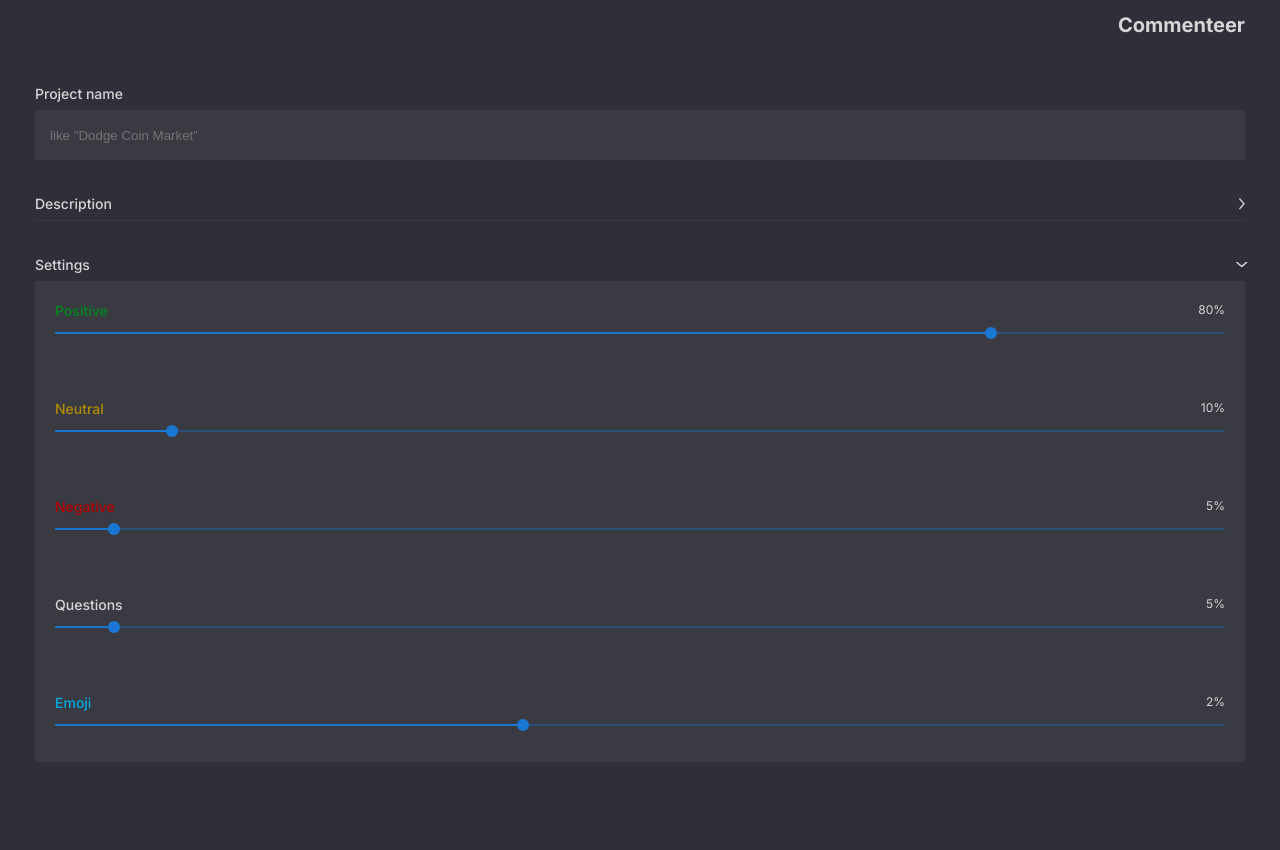
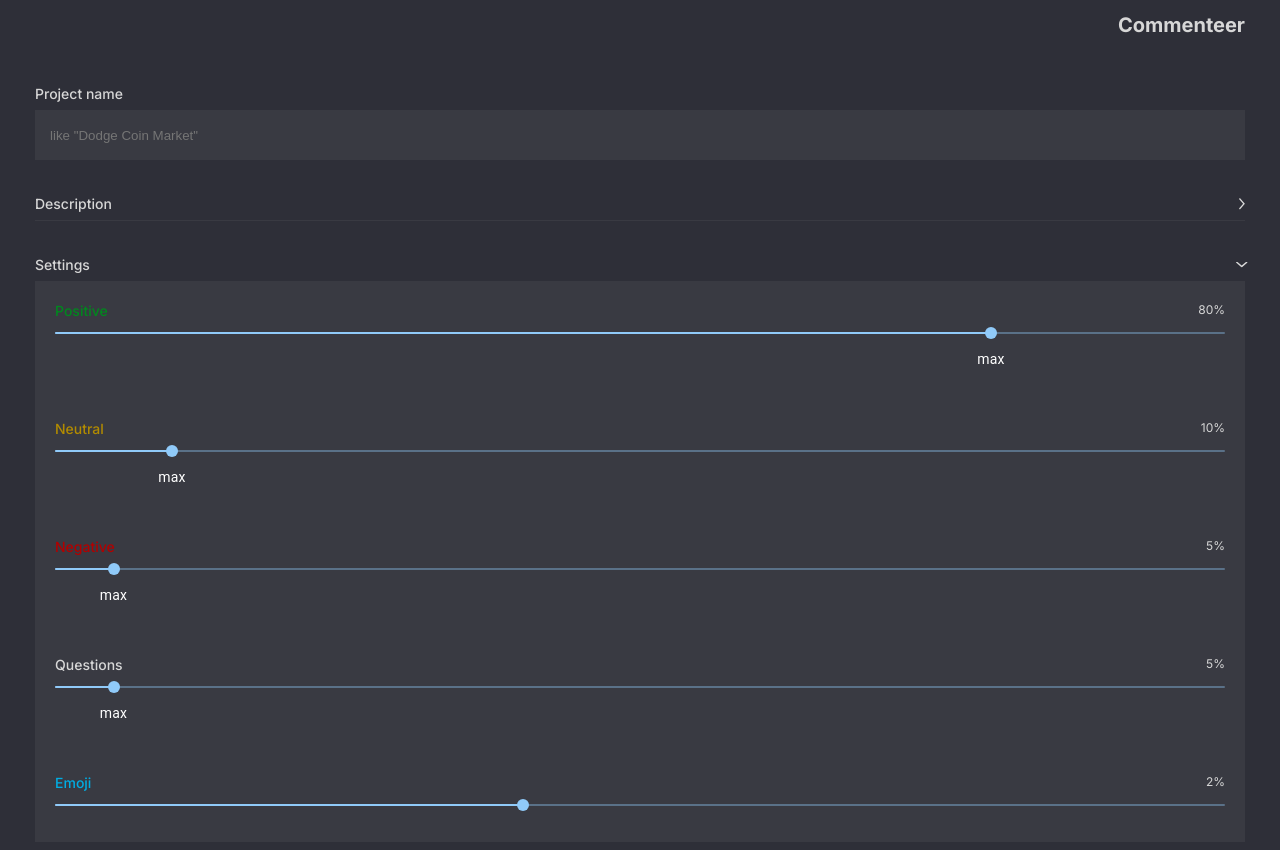
Before and after one commit to mazurcodes/commenteer, a Next.js app: page / in a window 1280 px wide. Shown: the top 850 px of the page. Before the commit the page ends 800 px from the top, so only its background shows below. Built offline with nearby package versions, Linux system fonts and the light colour scheme.

Commit message:
ProjectFormSettings handleChange function version 1

```diff
--- a/app/components/ProjectForm/ProjectFormSettings/index.module.scss
+++ b/app/components/ProjectForm/ProjectFormSettings/index.module.scss
@@ -4,10 +4,6 @@
   gap: 50px;
   padding: 20px;
   background-color: #393a42;
-}
-
-.controlWrapper {
-  //   margin-bottom: 50px;
 }
 
 .controlHeader {
--- a/app/components/ProjectForm/ProjectFormSettings/index.tsx
+++ b/app/components/ProjectForm/ProjectFormSettings/index.tsx
@@ -17,6 +17,43 @@ const ProjectFormSettings = () => {
   const [questions, setQuestions] = useState(defaultSettings.questions);
   const [emoji, setEmoji] = useState(defaultSettings.emoji);
 
+  // const handleChange = (pos: number, neu: number, neg: number, que: number) => {
+  //   const sum = pos + neu + neg + que;
+  //   const diff = 100 - sum;
+
+  //   if (diff !== 0) {
+  //     const nonZeroParams =
+  //       (pos !== 0 ? 1 : 0) +
+  //       (neu !== 0 ? 1 : 0) +
+  //       (neg !== 0 ? 1 : 0) +
+  //       (que !== 0 ? 1 : 0);
+
+  //     const ratio = diff / nonZeroParams;
+
+  //     setPositive(pos !== 0 || ratio > 0 ? Math.floor(pos + ratio) : 0);
+  //     setNeutral(neu !== 0 || ratio > 0 ? Math.floor(neu + ratio) : 0);
+  //     setNegative(neg !== 0 || ratio > 0 ? Math.floor(neg + ratio) : 0);
+  //     setQuestions(que !== 0 || ratio > 0 ? Math.floor(que + ratio) : 0);
+  //   }
+  // };
+
+  const handlePositive = (pos: number) => {
+    const max = 100 - (neutral + negative + questions);
+    if (pos <= max) setPositive(pos);
+  };
+  const handleNeutral = (neu: number) => {
+    const max = 100 - (positive + negative + questions);
+    if (neu <= max) setNeutral(neu);
+  };
+  const handleNegative = (neg: number) => {
+    const max = 100 - (neutral + positive + questions);
+    if (neg <= max) setNegative(neg);
+  };
+  const handleQuestions = (que: number) => {
+    const max = 100 - (neutral + negative + positive);
+    if (que <= max) setQuestions(que);
+  };
+
   return (
     <div className={styles.wrapper}>
       {/* positive */}
@@ -33,8 +70,12 @@ const ProjectFormSettings = () => {
             valueLabelDisplay="off"
             min={0}
             max={100}
+            marks={[
+              { value: 100 - (neutral + negative + questions), label: 'max' },
+            ]}
+            value={positive}
             onChange={(event: Event, value: number | number[]) =>
-              setPositive(value as number)
+              handlePositive(value as number)
             }
           />
         </Box>
@@ -54,8 +95,12 @@ const ProjectFormSettings = () => {
             valueLabelDisplay="off"
             min={0}
             max={100}
+            marks={[
+              { value: 100 - (positive + negative + questions), label: 'max' },
+            ]}
+            value={neutral}
             onChange={(event: Event, value: number | number[]) =>
-              setNeutral(value as number)
+              handleNeutral(value as number)
             }
           />
         </Box>
@@ -75,8 +120,12 @@ const ProjectFormSettings = () => {
             valueLabelDisplay="off"
             min={0}
             max={100}
+            marks={[
+              { value: 100 - (neutral + positive + questions), label: 'max' },
+            ]}
+            value={negative}
             onChange={(event: Event, value: number | number[]) =>
-              setNegative(value as number)
+              handleNegative(value as number)
             }
           />
         </Box>
@@ -96,8 +145,12 @@ const ProjectFormSettings = () => {
             valueLabelDisplay="off"
             min={0}
             max={100}
+            marks={[
+              { value: 100 - (neutral + negative + positive), label: 'max' },
+            ]}
+            value={questions}
             onChange={(event: Event, value: number | number[]) =>
-              setQuestions(value as number)
+              handleQuestions(value as number)
             }
           />
         </Box>
@@ -117,6 +170,7 @@ const ProjectFormSettings = () => {
             valueLabelDisplay="off"
             min={0}
             max={5}
+            value={emoji}
             onChange={(event: Event, value: number | number[]) =>
               setEmoji(value as number)
             }
--- a/app/components/ProjectForm/index.tsx
+++ b/app/components/ProjectForm/index.tsx
@@ -3,9 +3,16 @@ import ProjectFormName from './ProjectFormName';
 import ProjectFormSettings from './ProjectFormSettings';
 import ProjectFormDescription from './ProjectFormDescription';
 import DropdownSection from './DropdownSection';
+import { ThemeProvider, createTheme } from '@mui/material';
 
 const ProjectForm = () => {
+  const darkTheme = createTheme({
+    palette: {
+      mode: 'dark',
+    },
+  });
   return (
+    <ThemeProvider theme={darkTheme}>
       <form>
         <ProjectFormName />
         <DropdownSection label="Description" open={false}>
@@ -15,6 +22,7 @@ const ProjectForm = () => {
           <ProjectFormSettings />
         </DropdownSection>
       </form>
+    </ThemeProvider>
   );
 };
 
```
Lines whose indentation alone changed are shown as unchanged.
